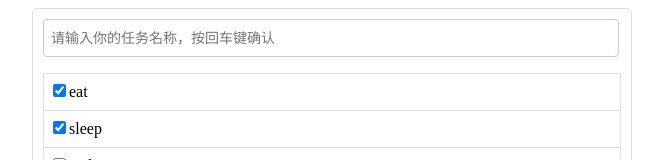
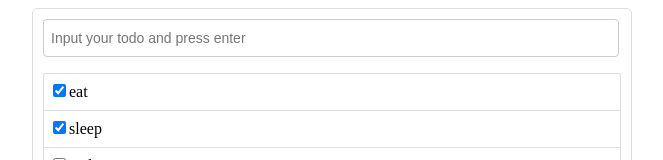
Before and after one commit to scdouble/hello-react, a React (Create React App) app: page / in a window 1280 px wide. Shown: the top 160 px of the page, without its empty margins (308-971 px from the left). Built offline with nearby package versions, Linux system fonts and the light colour scheme; the HTML template or start-up script is replaced by a standard one.

Commit message:
create add todo

```diff
--- a/package.json
+++ b/package.json
@@ -6,6 +6,7 @@
     "@testing-library/jest-dom": "^5.16.1",
     "@testing-library/react": "^12.1.2",
     "@testing-library/user-event": "^13.5.0",
+    "nanoid": "^3.1.30",
     "react": "^17.0.2",
     "react-dom": "^17.0.2",
     "react-scripts": "5.0.0",
--- a/src/App.jsx
+++ b/src/App.jsx
@@ -19,11 +19,21 @@ export default class App extends Component {
 
     ]
   }
+
+  // Todoを追加する
+  addTodo = (todoObj) => {
+    // 元のTodoを取得
+    const { todos } = this.state
+    // todo を追加
+    const newTodos = [todoObj, ...todos]
+    this.setState({ todos: newTodos })
+  }
+
   render() {
     return (
       <div className="todo-container">
         <div className="todo-wrap">
-          <Header />
+          <Header addTodo={this.addTodo} />
           <List todos={this.state.todos} />
           <Footer />
         </div>
--- a/src/components/Header/index.jsx
+++ b/src/components/Header/index.jsx
@@ -1,14 +1,34 @@
 import React, { Component } from 'react'
+import { nanoid } from 'nanoid'
 import './index.css'
 
 export default class Header extends Component {
+
+  handleKeyUp = (event) => {
+    // eventからkeycodeとtargeを取得
+    const { keyCode, target } = event
+    if (keyCode !== 13) {
+      return
+    }
+    // 追加したTODOの名前が空ではない
+    if(target.value.trim()===''){
+      alert("value can not be null")
+      return
+    }
+    // todoオブジェクトを作成
+    const todoObj = { id: nanoid(), name: target.value, done: false }
+    console.log(target.value, event.keyCode)
+    this.props.addTodo(todoObj)
+
+    target.value = ""
+  }
+
   render() {
     return (
-
       <div className="todo-header">
-        <input type="text" placeholder="请输入你的任务名称，按回车键确认" />
+        {/* イベントの発生源自身のValueを獲得したいときはrefをしなくても良い */}
+        <input onKeyUp={this.handleKeyUp} type="text" placeholder="Input your todo and press enter" />
       </div>
-
     )
   }
 }
```
Also changed, not shown: 1 other file (tests, documents, lock files or other folders).
